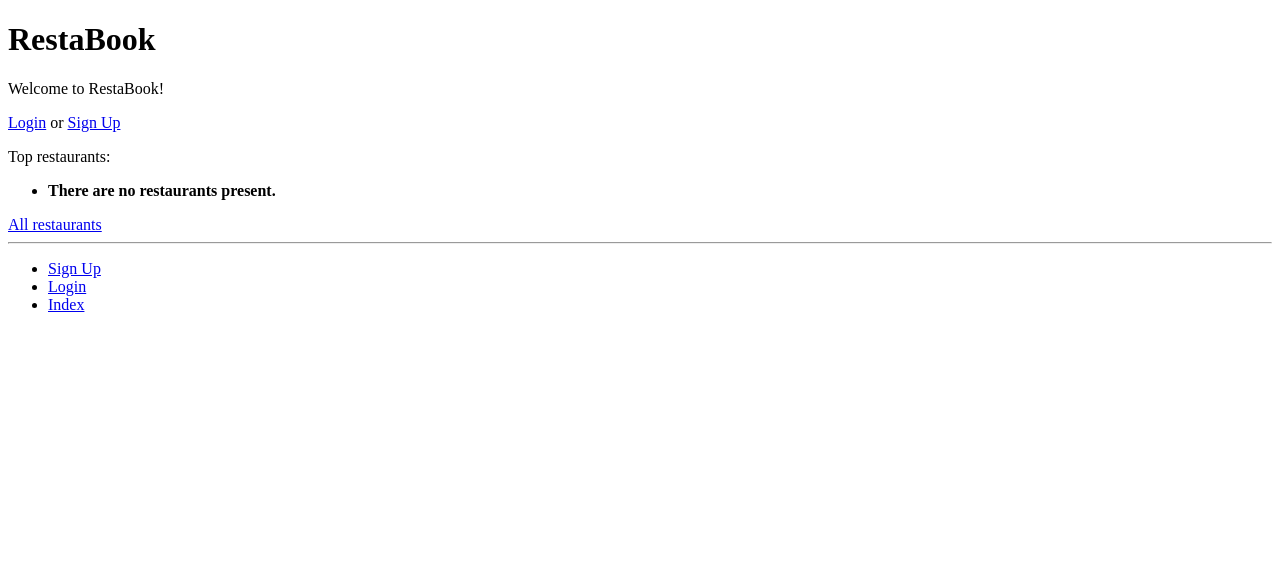
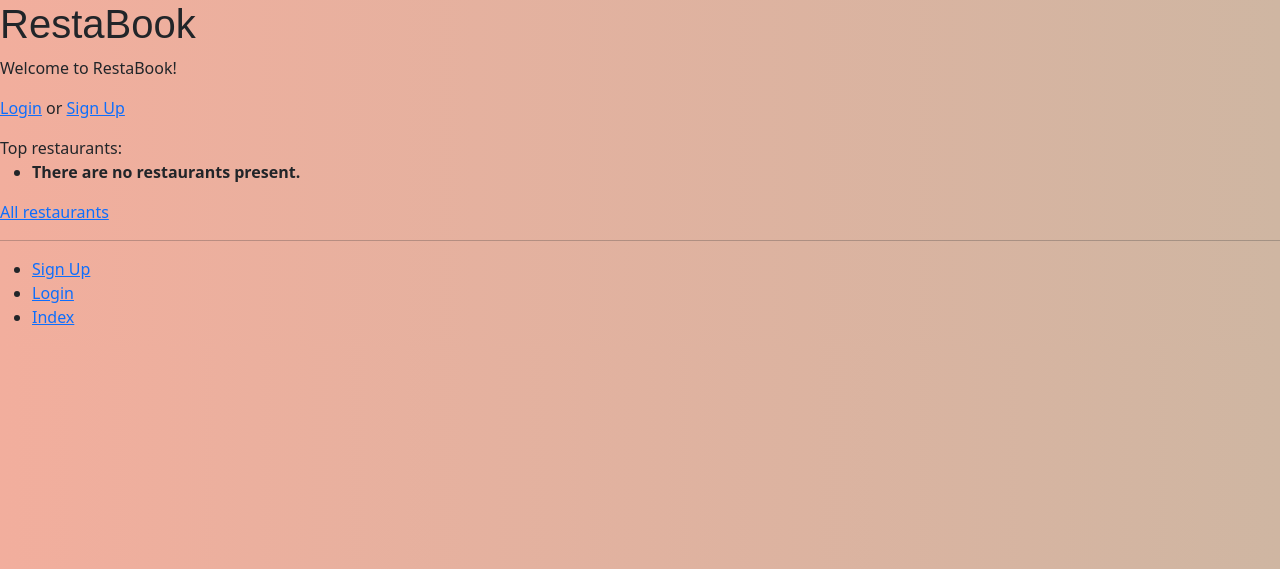
Before and after one commit to PeterDaGrape/RestaBook, a Django app: page / in a window 1280 px wide. Shown: the top 569 px of the page. Run offline with Django 3.2, Linux system fonts and the light colour scheme; data that the repository does not hold is empty.

Commit message:
Added css look for body +  link hover

```diff
--- /dev/null
+++ b/app/static/css/base-style.css
@@ -0,0 +1,17 @@
+body {
+    background: linear-gradient(to right, #f2ae9d, #cfb6a2);
+    color: white;
+}
+
+h1, h2, h3 {
+    font-family: 'Poppins', sans-serif;
+    color: #333;
+}
+
+a {
+    color: #007bff;
+    text-decoration: none;
+}
+a:hover {
+    color: #ff5722;
+}
--- a/templates/app/base.html
+++ b/templates/app/base.html
@@ -3,6 +3,10 @@
     <head>
         {% load static %}
         <link rel="stylesheet" href="{% static 'css/form-styles.css' %}">
+        <link rel="stylesheet" href="{% static 'css/base-style.css' %}">
+        <link href="https://cdn.jsdelivr.net/npm/bootstrap@5.3.3/dist/css/bootstrap.min.css" rel="stylesheet" integrity="sha384-QWTKZyjpPEjISv5WaRU9OFeRpok6YctnYmDr5pNlyT2bRjXh0JMhjY6hW+ALEwIH" crossorigin="anonymous">
+
+
         <title>
             RestaBook -
             {% block title_block %}
```
